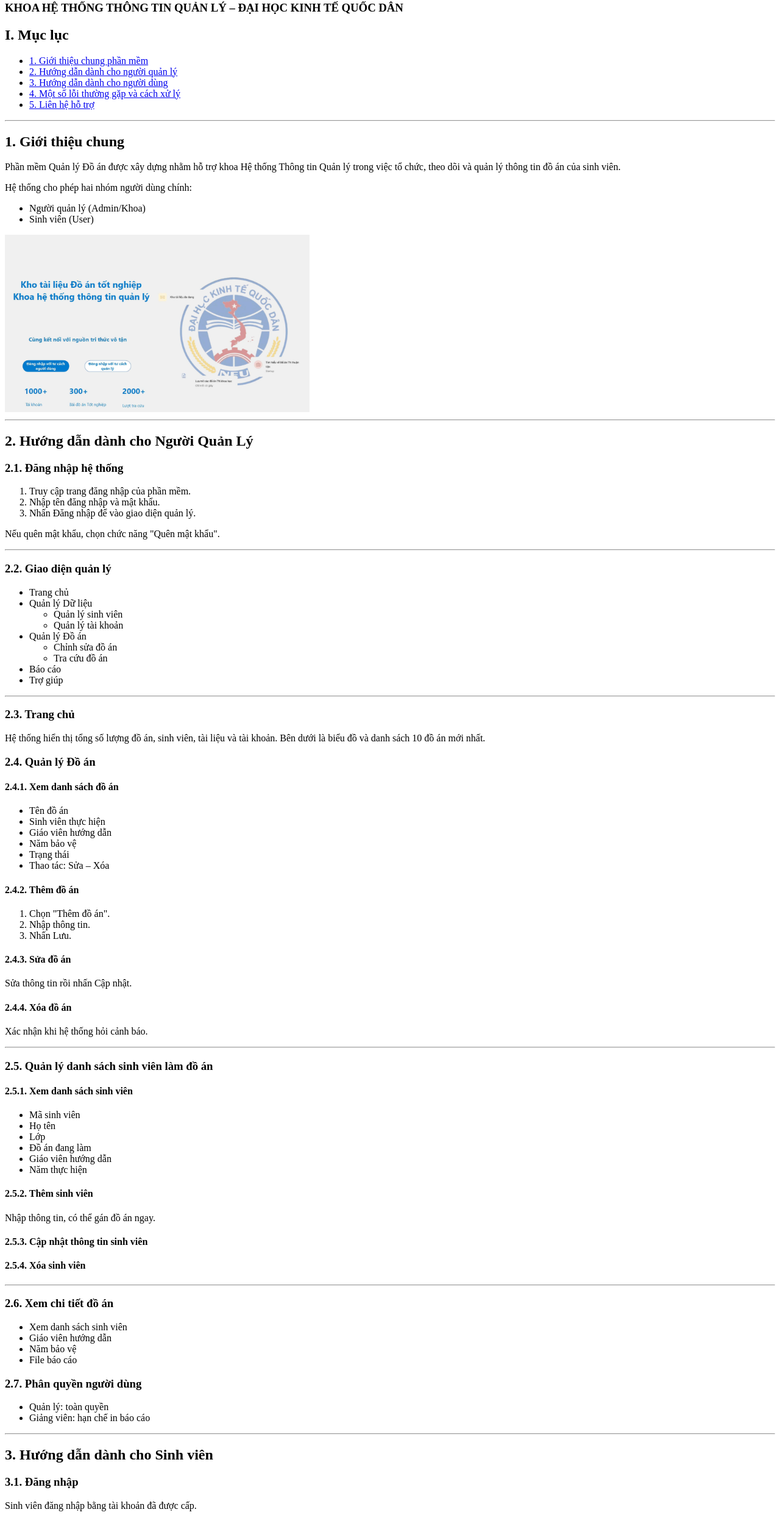
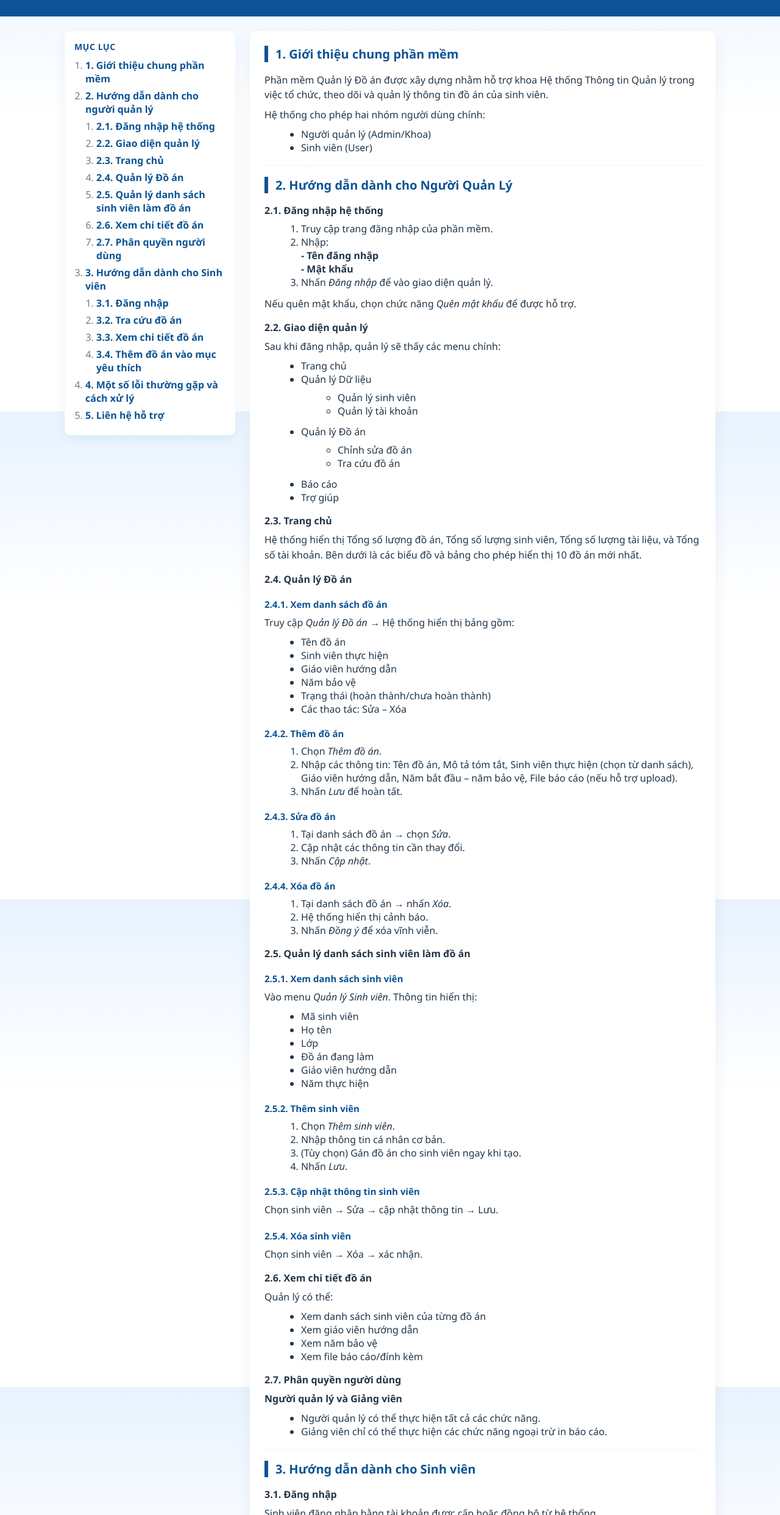
Before and after one commit to trinhyenli/hdsd, a plain HTML site: page index.html in a window 1280 px wide. Shown: the part 125-2610 px from the top of the page at 61% size. Drawn offline with Linux system fonts and the light colour scheme.

Commit message:
Revise user guide structure and content
Updated the structure and content of the user guide for the project management software, including new sections and improved navigation.

```diff
--- a/index.html
+++ b/index.html
@@ -1,69 +1,82 @@
-<!DOCTYPE html>
+<!doctype html>
 <html lang="vi">
 <head>
-    <meta charset="UTF-8">
-    <title>Tài liệu hướng dẫn sử dụng</title>
-    <link rel="stylesheet" href="style.css">
+  <meta charset="utf-8" />
+  <meta name="viewport" content="width=device-width,initial-scale=1" />
+  <title>TÀI LIỆU HƯỚNG DẪN SỬ DỤNG - PHẦN MỀM QUẢN LÝ ĐỒ ÁN</title>
+  <link rel="stylesheet" href="styles.css" />
 </head>
 <body>
 
-    <!-- Header -->
-    <header>
-        <h1>TÀI LIỆU HƯỚNG DẪN SỬ DỤNG</h1>
-        <h2>PHẦN MỀM QUẢN LÝ ĐỒ ÁN</h2>
-        <h3>KHOA HỆ THỐNG THÔNG TIN QUẢN LÝ – ĐẠI HỌC KINH TẾ QUỐC DÂN</h3>
+  <header class="site-header">
+    <div class="header-lines">
+      <h1 class="main-title">TÀI LIỆU HƯỚNG DẪN SỬ DỤNG</h1>
+      <h2 class="sub-title">PHẦN MỀM QUẢN LÝ ĐỒ ÁN</h2>
+      <h3 class="unit-title">KHOA HỆ THỐNG THÔNG TIN QUẢN LÝ – ĐẠI HỌC KINH TẾ QUỐC DÂN</h3>
+    </div>
   </header>
 
-    <!-- Mục lục -->
-    <section class="toc">
-        <h2>I. Mục lục</h2>
-        <ul>
-            <li><a href="#gioithieu">1. Giới thiệu chung phần mềm</a></li>
-            <li><a href="#quanly">2. Hướng dẫn dành cho người quản lý</a></li>
-            <li><a href="#nguoidung">3. Hướng dẫn dành cho người dùng</a></li>
-            <li><a href="#loi">4. Một số lỗi thường gặp và cách xử lý</a></li>
-            <li><a href="#lienhe">5. Liên hệ hỗ trợ</a></li>
-        </ul>
-    </section>
+  <main class="container">
+    <nav class="toc" aria-label="Mục lục">
+      <h4>MỤC LỤC</h4>
+      <ol>
+        <li><a href="#gioi-thieu-chung">1. Giới thiệu chung phần mềm</a></li>
+        <li><a href="#hd-ql">2. Hướng dẫn dành cho người quản lý</a>
+          <ol>
+            <li><a href="#hd-ql-dang-nhap">2.1. Đăng nhập hệ thống</a></li>
+            <li><a href="#hd-ql-giao-dien">2.2. Giao diện quản lý</a></li>
+            <li><a href="#hd-ql-trang-chu">2.3. Trang chủ</a></li>
+            <li><a href="#hd-ql-quan-ly-do-an">2.4. Quản lý Đồ án</a></li>
+            <li><a href="#hd-ql-danh-sach-sv">2.5. Quản lý danh sách sinh viên làm đồ án</a></li>
+            <li><a href="#hd-ql-chitiet-doan">2.6. Xem chi tiết đồ án</a></li>
+            <li><a href="#hd-ql-phan-quyen">2.7. Phân quyền người dùng</a></li>
+          </ol>
+        </li>
+        <li><a href="#hd-sv">3. Hướng dẫn dành cho Sinh viên</a>
+          <ol>
+            <li><a href="#hd-sv-dang-nhap">3.1. Đăng nhập</a></li>
+            <li><a href="#hd-sv-tracuu">3.2. Tra cứu đồ án</a></li>
+            <li><a href="#hd-sv-chitiet">3.3. Xem chi tiết đồ án</a></li>
+            <li><a href="#hd-sv-yeu-thich">3.4. Thêm đồ án vào mục yêu thích</a></li>
+          </ol>
+        </li>
+        <li><a href="#loi-thuong-gap">4. Một số lỗi thường gặp và cách xử lý</a></li>
+        <li><a href="#lien-he">5. Liên hệ hỗ trợ</a></li>
+      </ol>
+    </nav>
 
-    <hr>
-
-    <!-- 1. Giới thiệu chung -->
-    <section id="gioithieu">
-        <h2>1. Giới thiệu chung</h2>
-        <p>
-            Phần mềm Quản lý Đồ án được xây dựng nhằm hỗ trợ khoa Hệ thống Thông tin Quản lý
-            trong việc tổ chức, theo dõi và quản lý thông tin đồ án của sinh viên.
-        </p>
+    <article class="doc">
+      <section id="gioi-thieu-chung">
+        <h2>1. Giới thiệu chung phần mềm</h2>
+        <p>Phần mềm Quản lý Đồ án được xây dựng nhằm hỗ trợ khoa Hệ thống Thông tin Quản lý trong việc tổ chức, theo dõi và quản lý thông tin đồ án của sinh viên.</p>
         <p>Hệ thống cho phép hai nhóm người dùng chính:</p>
         <ul>
           <li>Người quản lý (Admin/Khoa)</li>
           <li>Sinh viên (User)</li>
         </ul>
-
-        <!-- ẢNH ĐƯỢC THÊM TẠI ĐÂY -->
-        <div class="image-center">
-            <img src="img/1.jpg" alt="Màn hình chính" width="500">
-        </div>
       </section>
 
-    <hr>
+      <hr />
 
-    <!-- 2. Hướng dẫn dành cho người quản lý -->
-    <section id="quanly">
+      <section id="hd-ql">
         <h2>2. Hướng dẫn dành cho Người Quản Lý</h2>
 
+        <section id="hd-ql-dang-nhap" class="subsection">
           <h3>2.1. Đăng nhập hệ thống</h3>
           <ol>
             <li>Truy cập trang đăng nhập của phần mềm.</li>
-            <li>Nhập tên đăng nhập và mật khẩu.</li>
-            <li>Nhấn Đăng nhập để vào giao diện quản lý.</li>
+            <li>Nhập:<br>
+              <strong>- Tên đăng nhập</strong><br>
+              <strong>- Mật khẩu</strong>
+            </li>
+            <li>Nhấn <em>Đăng nhập</em> để vào giao diện quản lý.</li>
           </ol>
-        <p>Nếu quên mật khẩu, chọn chức năng "Quên mật khẩu".</p>
+          <p>Nếu quên mật khẩu, chọn chức năng <em>Quên mật khẩu</em> để được hỗ trợ.</p>
+        </section>
 
-        <hr>
-
+        <section id="hd-ql-giao-dien" class="subsection">
           <h3>2.2. Giao diện quản lý</h3>
+          <p>Sau khi đăng nhập, quản lý sẽ thấy các menu chính:</p>
           <ul>
             <li>Trang chủ</li>
             <li>Quản lý Dữ liệu
@@ -81,43 +94,54 @@
             <li>Báo cáo</li>
             <li>Trợ giúp</li>
           </ul>
+        </section>
 
-        <hr>
+        <section id="hd-ql-trang-chu" class="subsection">
+          <h3>2.3. Trang chủ</h3>
+          <p>Hệ thống hiển thị Tổng số lượng đồ án, Tổng số lượng sinh viên, Tổng số lượng tài liệu, và Tổng số tài khoản. Bên dưới là các biểu đồ và bảng cho phép hiển thị 10 đồ án mới nhất.</p>
+        </section>
 
-        <h3>2.3. Trang chủ</h3>
-        <p>
-            Hệ thống hiển thị tổng số lượng đồ án, sinh viên, tài liệu và tài khoản.
-            Bên dưới là biểu đồ và danh sách 10 đồ án mới nhất.
-        </p>
+        <section id="hd-ql-quan-ly-do-an" class="subsection">
+          <h3>2.4. Quản lý Đồ án</h3>
 
-        <h3>2.4. Quản lý Đồ án</h3>
           <h4>2.4.1. Xem danh sách đồ án</h4>
+          <p>Truy cập <em>Quản lý Đồ án</em> → Hệ thống hiển thị bảng gồm:</p>
           <ul>
             <li>Tên đồ án</li>
             <li>Sinh viên thực hiện</li>
             <li>Giáo viên hướng dẫn</li>
             <li>Năm bảo vệ</li>
-            <li>Trạng thái</li>
-            <li>Thao tác: Sửa – Xóa</li>
+            <li>Trạng thái (hoàn thành/chưa hoàn thành)</li>
+            <li>Các thao tác: Sửa – Xóa</li>
           </ul>
 
           <h4>2.4.2. Thêm đồ án</h4>
           <ol>
-            <li>Chọn "Thêm đồ án".</li>
-            <li>Nhập thông tin.</li>
-            <li>Nhấn Lưu.</li>
+            <li>Chọn <em>Thêm đồ án</em>.</li>
+            <li>Nhập các thông tin: Tên đồ án, Mô tả tóm tắt, Sinh viên thực hiện (chọn từ danh sách), Giáo viên hướng dẫn, Năm bắt đầu – năm bảo vệ, File báo cáo (nếu hỗ trợ upload).</li>
+            <li>Nhấn <em>Lưu</em> để hoàn tất.</li>
           </ol>
 
           <h4>2.4.3. Sửa đồ án</h4>
-        <p>Sửa thông tin rồi nhấn Cập nhật.</p>
+          <ol>
+            <li>Tại danh sách đồ án → chọn <em>Sửa</em>.</li>
+            <li>Cập nhật các thông tin cần thay đổi.</li>
+            <li>Nhấn <em>Cập nhật</em>.</li>
+          </ol>
 
           <h4>2.4.4. Xóa đồ án</h4>
-        <p>Xác nhận khi hệ thống hỏi cảnh báo.</p>
+          <ol>
+            <li>Tại danh sách đồ án → nhấn <em>Xóa</em>.</li>
+            <li>Hệ thống hiển thị cảnh báo.</li>
+            <li>Nhấn <em>Đồng ý</em> để xóa vĩnh viễn.</li>
+          </ol>
+        </section>
 
-        <hr>
+        <section id="hd-ql-danh-sach-sv" class="subsection">
+          <h3>2.5. Quản lý danh sách sinh viên làm đồ án</h3>
 
-        <h3>2.5. Quản lý danh sách sinh viên làm đồ án</h3>
           <h4>2.5.1. Xem danh sách sinh viên</h4>
+          <p>Vào menu <em>Quản lý Sinh viên</em>. Thông tin hiển thị:</p>
           <ul>
             <li>Mã sinh viên</li>
             <li>Họ tên</li>
@@ -128,85 +152,135 @@
           </ul>
 
           <h4>2.5.2. Thêm sinh viên</h4>
-        <p>Nhập thông tin, có thể gán đồ án ngay.</p>
+          <ol>
+            <li>Chọn <em>Thêm sinh viên</em>.</li>
+            <li>Nhập thông tin cá nhân cơ bản.</li>
+            <li>(Tùy chọn) Gán đồ án cho sinh viên ngay khi tạo.</li>
+            <li>Nhấn <em>Lưu</em>.</li>
+          </ol>
 
           <h4>2.5.3. Cập nhật thông tin sinh viên</h4>
+          <p>Chọn sinh viên → Sửa → cập nhật thông tin → Lưu.</p>
 
           <h4>2.5.4. Xóa sinh viên</h4>
-
-        <hr>
-
-        <h3>2.6. Xem chi tiết đồ án</h3>
-        <ul>
-            <li>Xem danh sách sinh viên</li>
-            <li>Giáo viên hướng dẫn</li>
-            <li>Năm bảo vệ</li>
-            <li>File báo cáo</li>
-        </ul>
-
-        <h3>2.7. Phân quyền người dùng</h3>
-        <ul>
-            <li>Quản lý: toàn quyền</li>
-            <li>Giảng viên: hạn chế in báo cáo</li>
-        </ul>
-
+          <p>Chọn sinh viên → Xóa → xác nhận.</p>
         </section>
 
-    <hr>
+        <section id="hd-ql-chitiet-doan" class="subsection">
+          <h3 id="hd-ql-chitiet-doan">2.6. Xem chi tiết đồ án</h3>
+          <p>Quản lý có thể:</p>
+          <ul>
+            <li>Xem danh sách sinh viên của từng đồ án</li>
+            <li>Xem giáo viên hướng dẫn</li>
+            <li>Xem năm bảo vệ</li>
+            <li>Xem file báo cáo/đính kèm</li>
+          </ul>
+        </section>
 
-    <!-- 3. Hướng dẫn dành cho sinh viên -->
-    <section id="nguoidung">
+        <section id="hd-ql-phan-quyen" class="subsection">
+          <h3>2.7. Phân quyền người dùng</h3>
+          <p><strong>Người quản lý và Giảng viên</strong></p>
+          <ul>
+            <li>Người quản lý có thể thực hiện tất cả các chức năng.</li>
+            <li>Giảng viên chỉ có thể thực hiện các chức năng ngoại trừ in báo cáo.</li>
+          </ul>
+        </section>
+      </section>
+
+      <hr />
+
+      <section id="hd-sv">
         <h2>3. Hướng dẫn dành cho Sinh viên</h2>
 
+        <section id="hd-sv-dang-nhap" class="subsection">
           <h3>3.1. Đăng nhập</h3>
-        <p>Sinh viên đăng nhập bằng tài khoản đã được cấp.</p>
+          <p>Sinh viên đăng nhập bằng tài khoản được cấp hoặc đồng bộ từ hệ thống.</p>
+        </section>
 
+        <section id="hd-sv-tracuu" class="subsection">
           <h3>3.2. Tra cứu đồ án</h3>
+          <p>Chọn menu <em>Danh sách đồ án</em>. Hệ thống hiển thị:</p>
           <ul>
             <li>Tên đồ án</li>
             <li>Người thực hiện</li>
             <li>Giáo viên hướng dẫn</li>
+            <li>Mô tả ngắn</li>
             <li>Năm bảo vệ</li>
           </ul>
-        <p>Có thể lọc theo năm, giáo viên hoặc từ khóa.</p>
-
-        <h3>3.3. Xem chi tiết đồ án</h3>
-        <p>Hiển thị đầy đủ thông tin và file báo cáo (nếu có).</p>
-
-        <h3>3.4. Thêm đồ án vào yêu thích</h3>
-
+          <p>Sinh viên có thể lọc đồ án theo: năm bảo vệ, tên giáo viên, từ khóa.</p>
         </section>
 
-    <hr>
+        <section id="hd-sv-chitiet" class="subsection">
+          <h3>3.3. Xem chi tiết đồ án</h3>
+          <p>Khi nhấn vào một đồ án, sinh viên sẽ thấy: tên đầy đủ, mô tả chi tiết, thông tin thành viên thực hiện, giáo viên hướng dẫn, năm thực hiện – bảo vệ, file báo cáo (nếu có).</p>
+        </section>
 
-    <!-- 4. Lỗi thường gặp -->
-    <section id="loi">
+        <section id="hd-sv-yeu-thich" class="subsection">
+          <h3>3.4. Thêm đồ án vào mục yêu thích</h3>
+          <ol>
+            <li>Mở chi tiết đồ án.</li>
+            <li>Nhấn nút <em>Thêm vào yêu thích</em>.</li>
+            <li>Đồ án sẽ xuất hiện trong mục <em>Yêu thích của tôi</em>.</li>
+          </ol>
+          <p>Có thể xóa khỏi danh sách bằng nút <em>Bỏ yêu thích</em>.</p>
+        </section>
+      </section>
+
+      <hr />
+
+      <section id="loi-thuong-gap">
         <h2>4. Một số lỗi thường gặp và cách xử lý</h2>
 
-        <h3>4.1. Không đăng nhập được</h3>
+        <h4>4.1. Không đăng nhập được</h4>
         <ul>
-            <li>Kiểm tra tài khoản</li>
-            <li>Kiểm tra mạng</li>
-            <li>Dùng chức năng quên mật khẩu</li>
+          <li>Kiểm tra đúng tên đăng nhập, mật khẩu.</li>
+          <li>Kiểm tra kết nối mạng.</li>
+          <li>Nếu quên mật khẩu → sử dụng chức năng <em>Quên mật khẩu</em>.</li>
         </ul>
 
-        <h3>4.2. Không lưu được đồ án</h3>
-        <p>Do thiếu thông tin hoặc file quá dung lượng.</p>
+        <h4>4.2. Không lưu được đồ án</h4>
+        <ul>
+          <li>Chưa nhập đủ các trường bắt buộc.</li>
+          <li>File upload quá dung lượng cho phép.</li>
+        </ul>
 
-        <h3>4.3. Không tìm thấy sinh viên</h3>
-        <p>Tìm theo mã hoặc tên, kiểm tra đã được thêm vào hệ thống.</p>
-
+        <h4>4.3. Không tìm thấy sinh viên</h4>
+        <ul>
+          <li>Dùng chức năng tìm kiếm theo mã hoặc tên.</li>
+          <li>Kiểm tra xem sinh viên đã được thêm vào hệ thống chưa.</li>
+        </ul>
       </section>
 
-    <hr>
+      <hr />
 
-    <!-- 5. Liên hệ -->
-    <section id="lienhe">
+      <section id="lien-he">
         <h2>5. Liên hệ hỗ trợ</h2>
         <p>Bộ phận quản trị khoa HTTTQL</p>
-        <p>Email: mis@st.neu.edu.vn</p>
-        <p>SĐT: 0986839808</p>
+        <ul>
+          <li>Email hỗ trợ: <a href="mailto:mis@st.neu.edu.vn">mis@st.neu.edu.vn</a></li>
+          <li>SĐT: <a href="tel:0986839808">0986 839 808</a></li>
+        </ul>
       </section>
+
+      <footer class="doc-footer">
+        <p>© Khoa Hệ thống Thông tin Quản lý – Đại học Kinh tế Quốc dân</p>
+      </footer>
+    </article>
+  </main>
+
+  <!-- Optional small script for smooth scrolling on in-page links -->
+  <script>
+    (function() {
+      const links = document.querySelectorAll('a[href^="#"]');
+      for (const link of links) {
+        link.addEventListener('click', function(e) {
+          e.preventDefault();
+          const target = document.querySelector(this.getAttribute('href'));
+          if (target) target.scrollIntoView({behavior: 'smooth', block: 'start'});
+        });
+      }
+    })();
+  </script>
 
 </body>
 </html>
```
Lines whose indentation alone changed are shown as unchanged.
